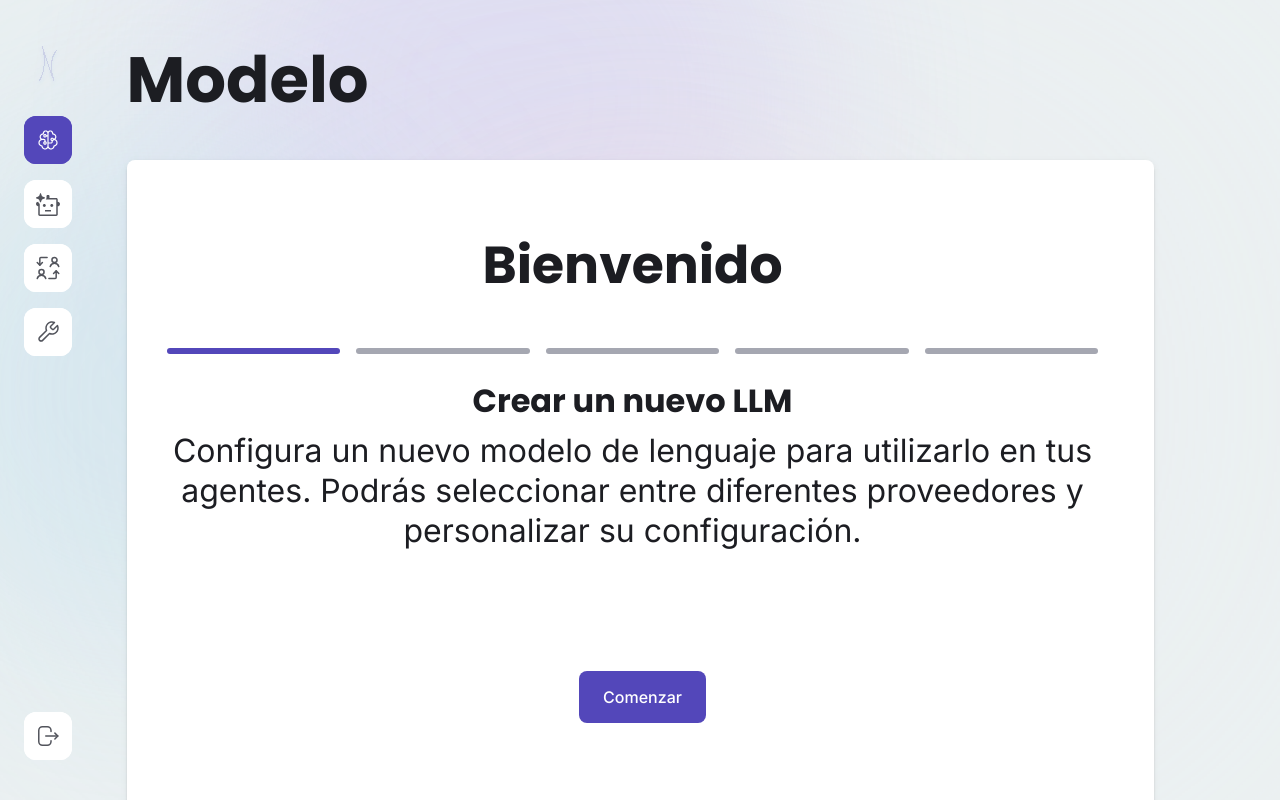
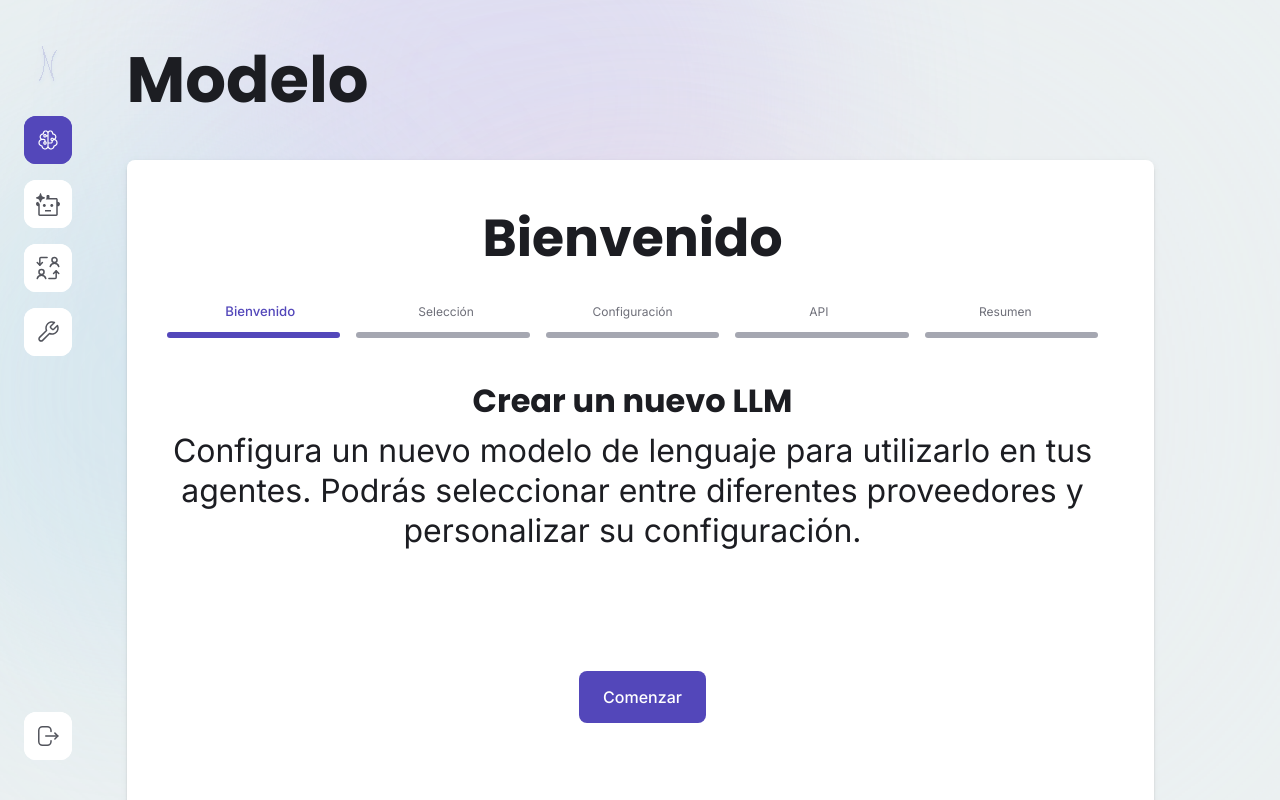
Before and after one commit to lolapons/Nexus_v2, an Angular app: page /modelos in a window 1280 px wide. Built offline with nearby package versions, Linux system fonts and the light colour scheme.

Commit message:
Wizard modelo acabado

```diff
--- a/src/app/components/wizard-crear-modelo/progress-indicator/progress-indicator.component.css
+++ b/src/app/components/wizard-crear-modelo/progress-indicator/progress-indicator.component.css
@@ -3,7 +3,7 @@
   width: 100%;
   max-width: 600px;
   position: relative;
-  margin: 0 auto;
+  margin: 0;
 }
 
 .progress-indicators {
@@ -61,7 +61,7 @@
   justify-content: space-between;
   align-items: center;
   gap: 16px;
-  margin: 32px 0 24px 0;
+  margin: 20px 0 20px 0;
 }
 
 .progress-bar-segment {
--- a/src/app/components/wizard-crear-modelo/wizard-crear-modelo/wizard-crear-modelo.component.css
+++ b/src/app/components/wizard-crear-modelo/wizard-crear-modelo/wizard-crear-modelo.component.css
@@ -67,7 +67,7 @@
   line-height: 1.2em;
   color: var(--black-100);
   text-align: center;
-  margin-bottom: 20px;
+  margin-top: 8px;
   width: 100%;
 }
 
@@ -200,7 +200,6 @@
   display: grid;
   grid-template-columns: repeat(3, 1fr);
   gap: 20px;
-  margin-bottom: 32px;
   width: 100%;
   max-width: 750px;
 }
@@ -260,7 +259,6 @@
   display: grid;
   grid-template-columns: repeat(4, 1fr);
   gap: 20px;
-  margin-bottom: 32px;
   width: 100%;
   max-width: 950px;
 }
@@ -477,7 +475,7 @@ label {
   font-size: var(--label-1-font-size);
   line-height: var(--label-1-line-height);
   font-weight: var(--font-weight-medium);
-  margin-top: 8px;
+  margin-top: 12px;
   display: flex;
   align-items: center;
   gap: 8px;
@@ -529,3 +527,49 @@ label {
 .form-group:last-child {
   margin-bottom: 0;
 }
+
+/* Estilos para el contenedor del progress indicator y sus labels */
+.progress-container {
+  display: flex;
+  flex-direction: column;
+  align-items: center;
+  gap: 0;
+  width: 100%;
+  max-width: 969px;
+  margin: 0 auto 20px;
+}
+
+.progress-labels {
+  display: flex;
+  justify-content: space-between;
+  width: 100%;
+  padding: 0 12px;
+  margin-bottom: 0;
+  height: 16px;
+}
+
+.progress-label {
+  font-family: var(--font-family-body);
+  font-size: var(--label-1-font-size);
+  line-height: var(--label-1-line-height);
+  color: var(--black-40);
+  text-align: center;
+  transition: all 0.3s ease;
+  flex: 1;
+  padding: 0 8px;
+  transform-origin: center;
+  transform: scale(1);
+}
+
+.progress-label.active {
+  color: var(--primary-100);
+  font-weight: var(--font-weight-medium);
+  transform: scale(1.1);
+}
+
+/* Aseguramos que el progress indicator tenga el ancho completo */
+app-progress-indicator {
+  width: 100%;
+  display: block;
+  margin-top: -8px;
+}
--- a/src/app/components/wizard-crear-modelo/wizard-crear-modelo/wizard-crear-modelo.component.html
+++ b/src/app/components/wizard-crear-modelo/wizard-crear-modelo/wizard-crear-modelo.component.html
@@ -4,7 +4,16 @@
   <!-- Paso 1: Bienvenido -->
   <div *ngIf="estado === 'bienvenido'" class="wizard-step">
     <h1 class="wizard-title">Bienvenido</h1>
-      <app-progress-indicator [currentStep]="1" [totalSteps]="5"></app-progress-indicator>
+      <div class="progress-container">
+        <div class="progress-labels">
+          <span class="progress-label" [ngClass]="{'active': isActiveState('bienvenido')}">Bienvenido</span>
+          <span class="progress-label" [ngClass]="{'active': isActiveState('seleccion-modelo')}">Selección</span>
+          <span class="progress-label" [ngClass]="{'active': isActiveState('configuracion-modelo')}">Configuración</span>
+          <span class="progress-label" [ngClass]="{'active': isActiveState('configuracion-api')}">API</span>
+          <span class="progress-label" [ngClass]="{'active': isActiveState('resumen')}">Resumen</span>
+        </div>
+        <app-progress-indicator [currentStep]="1" [totalSteps]="5"></app-progress-indicator>
+      </div>
 
     <div class="wizard-content">
       <div class="wizard-header">
@@ -26,7 +35,16 @@
   <!-- Paso 2: Selección de modelo -->
   <div *ngIf="estado === 'seleccion-modelo'" class="wizard-step">
     <h1 class="wizard-title">Seleccionar modelo</h1>
-      <app-progress-indicator [currentStep]="2" [totalSteps]="5"></app-progress-indicator>
+      <div class="progress-container">
+        <div class="progress-labels">
+          <span class="progress-label" [ngClass]="{'active': isActiveState('bienvenido')}">Bienvenido</span>
+          <span class="progress-label" [ngClass]="{'active': isActiveState('seleccion-modelo')}">Selección</span>
+          <span class="progress-label" [ngClass]="{'active': isActiveState('configuracion-modelo')}">Configuración</span>
+          <span class="progress-label" [ngClass]="{'active': isActiveState('configuracion-api')}">API</span>
+          <span class="progress-label" [ngClass]="{'active': isActiveState('resumen')}">Resumen</span>
+        </div>
+        <app-progress-indicator [currentStep]="2" [totalSteps]="5"></app-progress-indicator>
+      </div>
 
     <div class="wizard-content">
       <div class="wizard-header">
@@ -108,7 +126,16 @@
   <!-- Paso 3: Configuración del modelo -->
   <div *ngIf="estado === 'configuracion-modelo'" class="wizard-step">
     <h1 class="wizard-title">Configuración del modelo</h1>
-      <app-progress-indicator [currentStep]="3" [totalSteps]="5"></app-progress-indicator>
+      <div class="progress-container">
+        <div class="progress-labels">
+          <span class="progress-label" [ngClass]="{'active': isActiveState('bienvenido')}">Bienvenido</span>
+          <span class="progress-label" [ngClass]="{'active': isActiveState('seleccion-modelo')}">Selección</span>
+          <span class="progress-label" [ngClass]="{'active': isActiveState('configuracion-modelo')}">Configuración</span>
+          <span class="progress-label" [ngClass]="{'active': isActiveState('configuracion-api')}">API</span>
+          <span class="progress-label" [ngClass]="{'active': isActiveState('resumen')}">Resumen</span>
+        </div>
+        <app-progress-indicator [currentStep]="3" [totalSteps]="5"></app-progress-indicator>
+      </div>
 
     <div class="wizard-content">
       <div class="wizard-header">
@@ -154,7 +181,16 @@
   <!-- Paso 4: Configuración de API -->
   <div *ngIf="estado === 'configuracion-api'" class="wizard-step">
     <h1 class="wizard-title">Configuración de API</h1>
-      <app-progress-indicator [currentStep]="4" [totalSteps]="5"></app-progress-indicator>
+      <div class="progress-container">
+        <div class="progress-labels">
+          <span class="progress-label" [ngClass]="{'active': isActiveState('bienvenido')}">Bienvenido</span>
+          <span class="progress-label" [ngClass]="{'active': isActiveState('seleccion-modelo')}">Selección</span>
+          <span class="progress-label" [ngClass]="{'active': isActiveState('configuracion-modelo')}">Configuración</span>
+          <span class="progress-label" [ngClass]="{'active': isActiveState('configuracion-api')}">API</span>
+          <span class="progress-label" [ngClass]="{'active': isActiveState('resumen')}">Resumen</span>
+        </div>
+        <app-progress-indicator [currentStep]="4" [totalSteps]="5"></app-progress-indicator>
+      </div>
 
     <div class="wizard-content">
       <div class="wizard-header">
@@ -194,7 +230,16 @@
   <!-- Paso 5: Resumen -->
   <div *ngIf="estado === 'resumen'" class="wizard-step">
     <h1 class="wizard-title">Resumen</h1>
-      <app-progress-indicator [currentStep]="5" [totalSteps]="5"></app-progress-indicator>
+      <div class="progress-container">
+        <div class="progress-labels">
+          <span class="progress-label" [ngClass]="{'active': isActiveState('bienvenido')}">Bienvenido</span>
+          <span class="progress-label" [ngClass]="{'active': isActiveState('seleccion-modelo')}">Selección</span>
+          <span class="progress-label" [ngClass]="{'active': isActiveState('configuracion-modelo')}">Configuración</span>
+          <span class="progress-label" [ngClass]="{'active': isActiveState('configuracion-api')}">API</span>
+          <span class="progress-label" [ngClass]="{'active': isActiveState('resumen')}">Resumen</span>
+        </div>
+        <app-progress-indicator [currentStep]="5" [totalSteps]="5"></app-progress-indicator>
+      </div>
 
     <div class="wizard-content">
       <div class="wizard-header">
--- a/src/app/components/wizard-crear-modelo/wizard-crear-modelo/wizard-crear-modelo.component.ts
+++ b/src/app/components/wizard-crear-modelo/wizard-crear-modelo/wizard-crear-modelo.component.ts
@@ -129,4 +129,9 @@ export class WizardCrearModeloComponent implements OnInit {
   get jsonResumen(): string {
     return JSON.stringify(this.modeloData, null, 2);
   }
+
+  // Método para verificar si un estado está activo
+  isActiveState(checkState: string): boolean {
+    return this.estado === checkState;
+  }
 }
```
